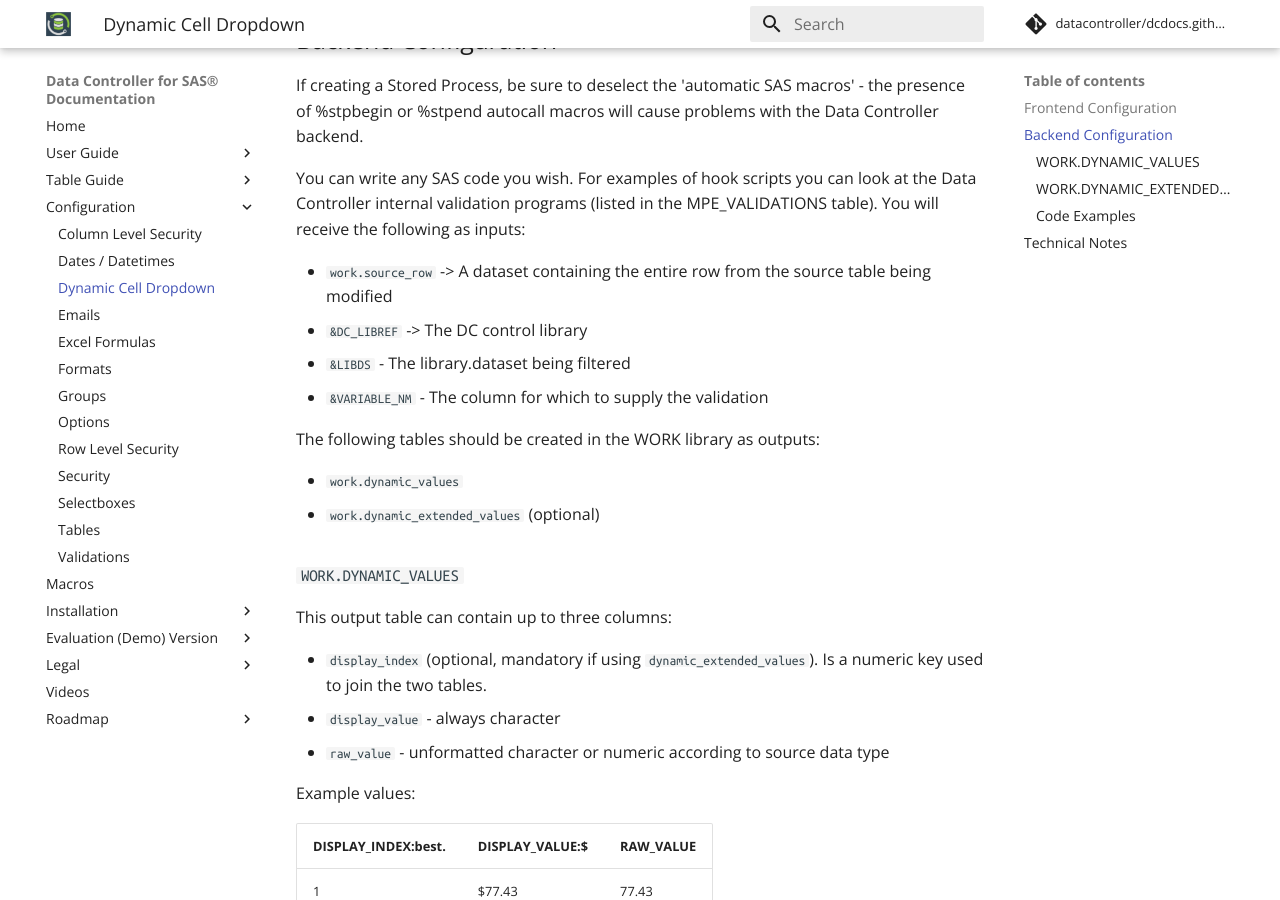
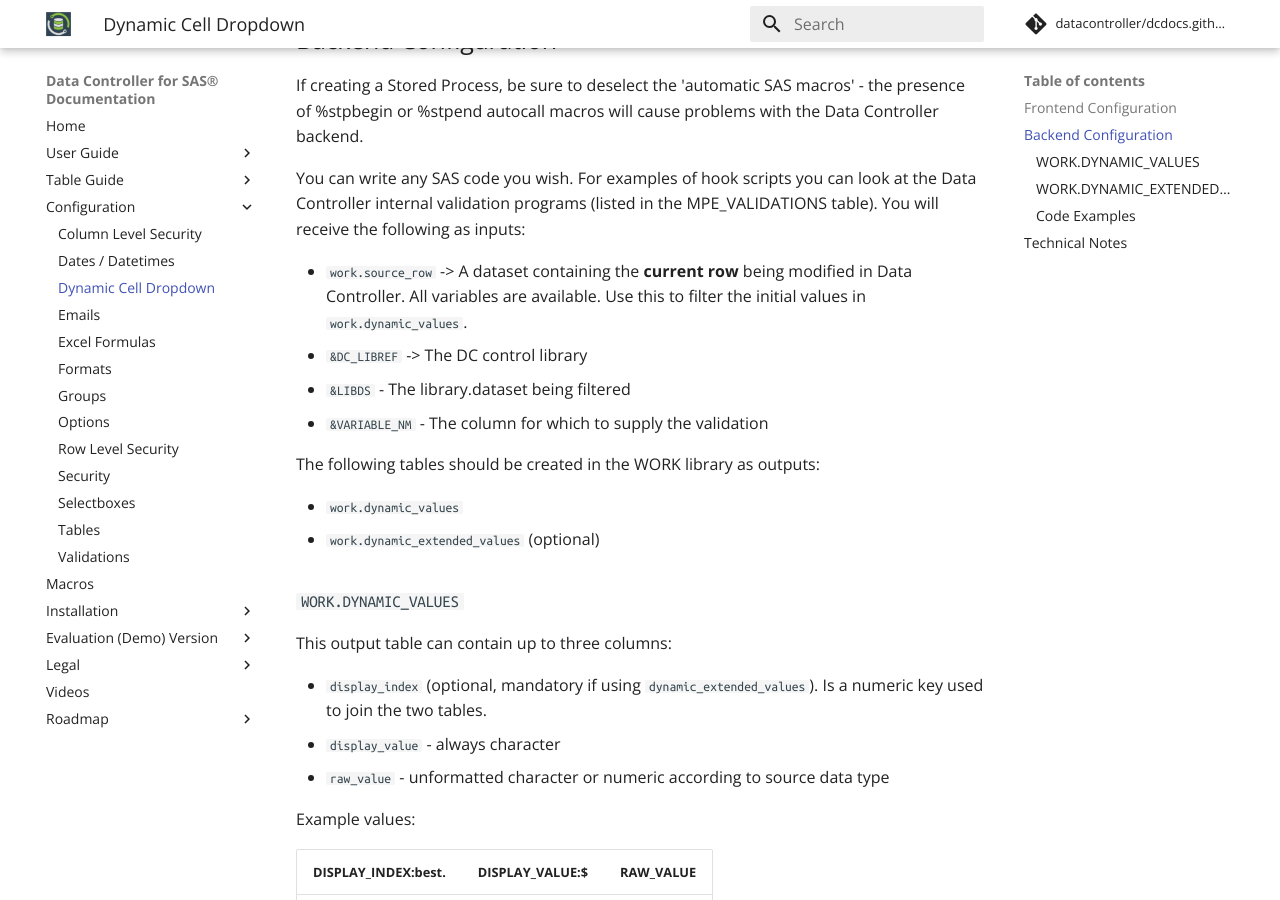
Before and after one commit to datacontroller/docs.datacontroller.io, an MkDocs documentation site: the page built from docs/dynamic-cell-dropdown.md, in a window 1280 px wide and 900 px high, scrolled down 1458 px. Built offline with MkDocs 1.6.1 and Material for MkDocs 9.7.7, drawn with Linux system fonts in a browser that asks for light colours; comment, search, counter and statistics services are not loaded.

Commit message:
Update dynamic-cell-dropdown.md

```diff
--- a/docs/dynamic-cell-dropdown.md
+++ b/docs/dynamic-cell-dropdown.md
@@ -35,7 +35,7 @@
 
 You can write any SAS code you wish. For examples of hook scripts you can look at the Data Controller internal validation programs (listed in the MPE_VALIDATIONS table). You will receive the following as inputs:
 
-* `work.source_row` -> A dataset containing the entire row from the source table being modified
+* `work.source_row` -> A dataset containing the **current row** being modified in Data Controller.  All variables are available.  Use this to filter the initial values in `work.dynamic_values`.
 * `&DC_LIBREF` -> The DC control library
 * `&LIBDS` - The library.dataset being filtered
 * `&VARIABLE_NM` - The column for which to supply the validation
```
